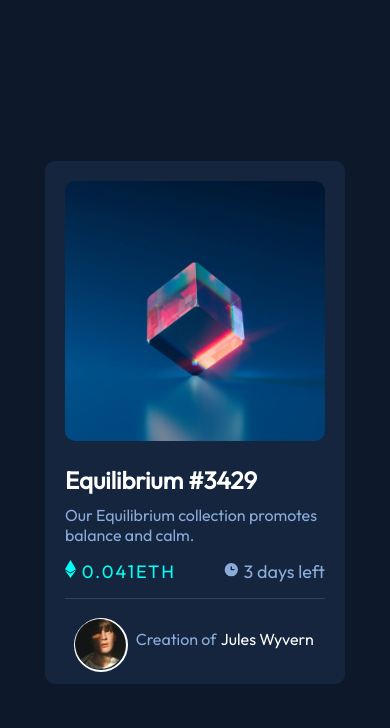
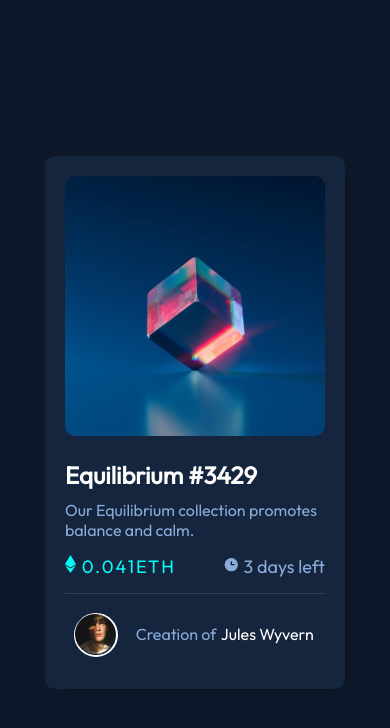
Before and after one commit to Ahmed7019/nft_card, a plain HTML site: page index.html in a window 390 px wide. Drawn offline with Linux system fonts and the light colour scheme.

Commit message:
added mobile screens media query

```diff
--- a/style/style.css
+++ b/style/style.css
@@ -37,10 +37,11 @@ body {
   position: relative;
   display: flex;
   flex-direction: column;
-  width: 300px;
+  width: 350px;
   height: fit-content;
   padding: 20px;
   border-radius: 10px;
+  box-shadow: 8px 8px 14px -13px black;
 }
 
 /* Equilibrium image */
@@ -59,7 +60,6 @@ body {
   position: absolute;
   top: 40%;
   left: 40%;
-  color: var(--cyan);
   visibility: hidden;
 }
 .eq-img-container:hover > .view-img {
@@ -70,7 +70,7 @@ body {
   background-color: var(--cyan);
   position: absolute;
   width: 100%;
-  height: 100%;
+  height: 99%; /* to fit exactly to the image */
   top: 0;
   left: 0;
   opacity: 0.5;
@@ -107,7 +107,7 @@ p {
 }
 .av-img {
   padding: 10px 0;
-  width: 50px;
+  width: 40px;
   position: relative;
 }
 
@@ -122,8 +122,8 @@ p {
   content: "";
   position: absolute;
   border: 2px solid var(--white);
-  width: 50px;
-  height: 50px;
+  width: 40px;
+  height: 40px;
   top: 9px;
   left: -1px;
   border-radius: 50%;
@@ -138,6 +138,7 @@ hr {
 }
 
 .footer {
+  margin: 10px 0;
   display: flex;
   justify-content: space-evenly;
   align-items: center;
@@ -152,3 +153,10 @@ hr {
   color: var(--cyan);
   cursor: pointer;
 }
+
+/* Mobile Screens */
+@media (max-width: 600px) {
+  .card {
+    width: 300px;
+  }
+}
```
